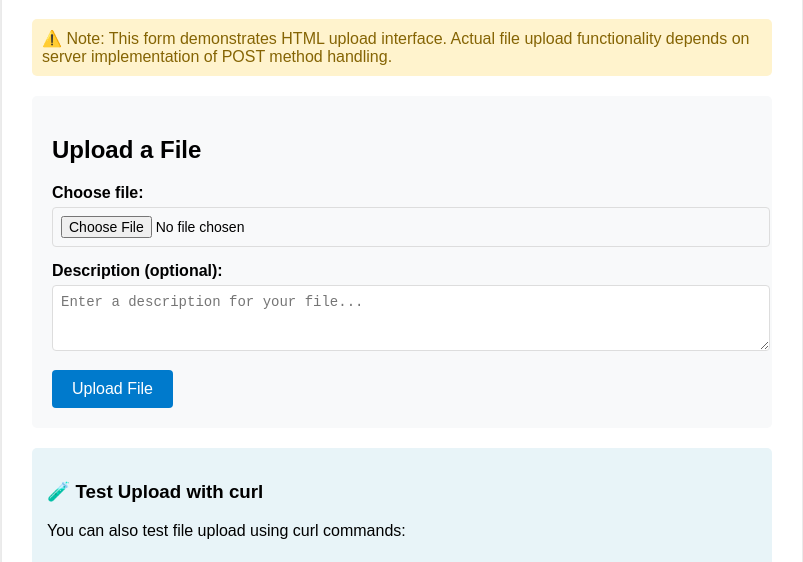
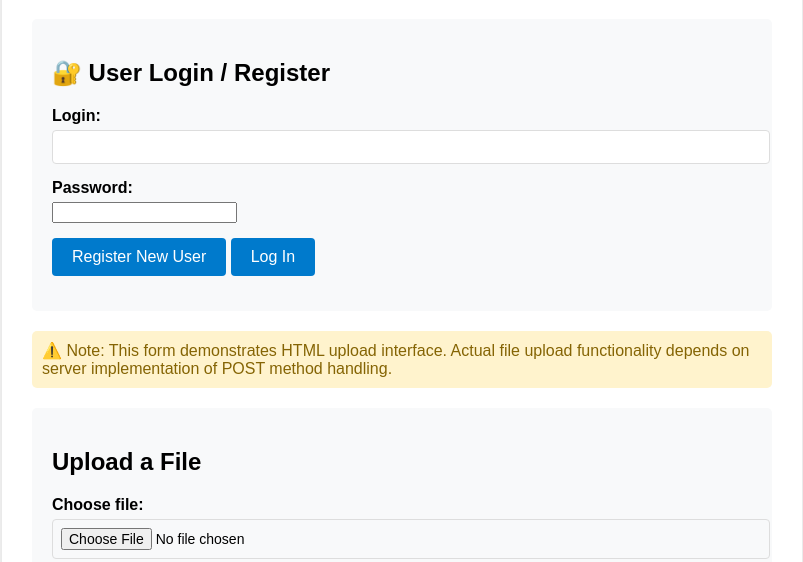
Before and after one commit to mlitvino/webserv, a plain HTML site: page web/www/upload.html in a window 1280 px wide. Shown: the part 192-754 px from the top of the page, without its empty margins (238-1041 px from the left). Drawn offline with Linux system fonts and the light colour scheme.

Commit message:
feat: add login/password form for upload.html

```diff
--- a/web/www/upload.html
+++ b/web/www/upload.html
@@ -105,6 +105,26 @@
 
 		<h1>📁 File Upload Test</h1>
 
+		<div class="upload-form">
+			<h2>🔐 User Login / Register</h2>
+			<form action="/upload" method="post" enctype="application/x-www-form-urlencoded">
+				<div class="form-group">
+					<label for="login">Login:</label>
+					<input type="text" id="login" name="login" required>
+				</div>
+
+				<div class="form-group">
+					<label for="password">Password:</label>
+					<input type="password" id="password" name="password" required>
+				</div>
+
+				<div class="form-group">
+					<button type="submit" name="action" value="register">Register New User</button>
+					<button type="submit" name="action" value="login">Log In</button>
+				</div>
+			</form>
+		</div>
+
 		<div class="warning">
 			⚠️ Note: This form demonstrates HTML upload interface. Actual file upload functionality depends on server implementation of POST method handling.
 		</div>
```
